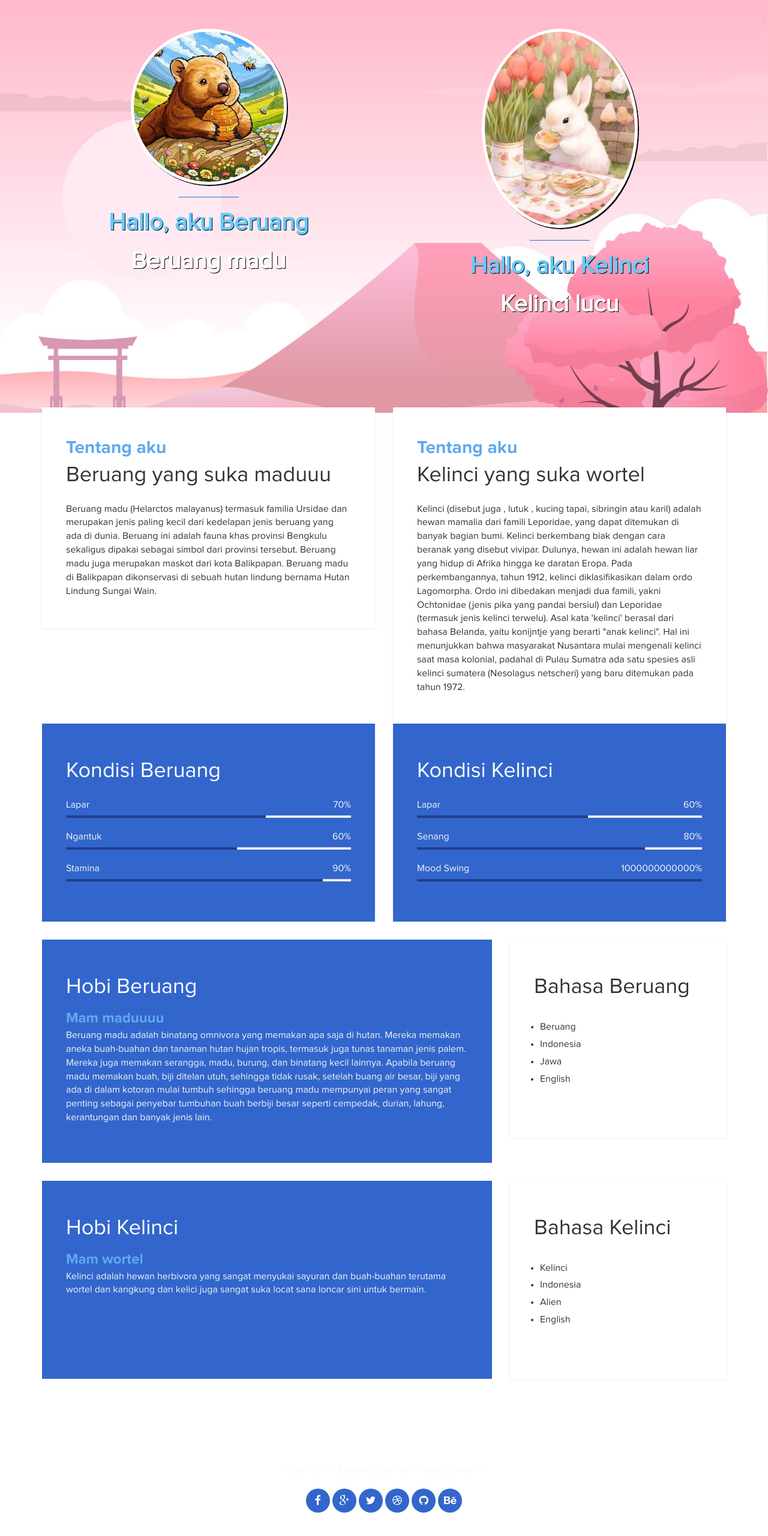
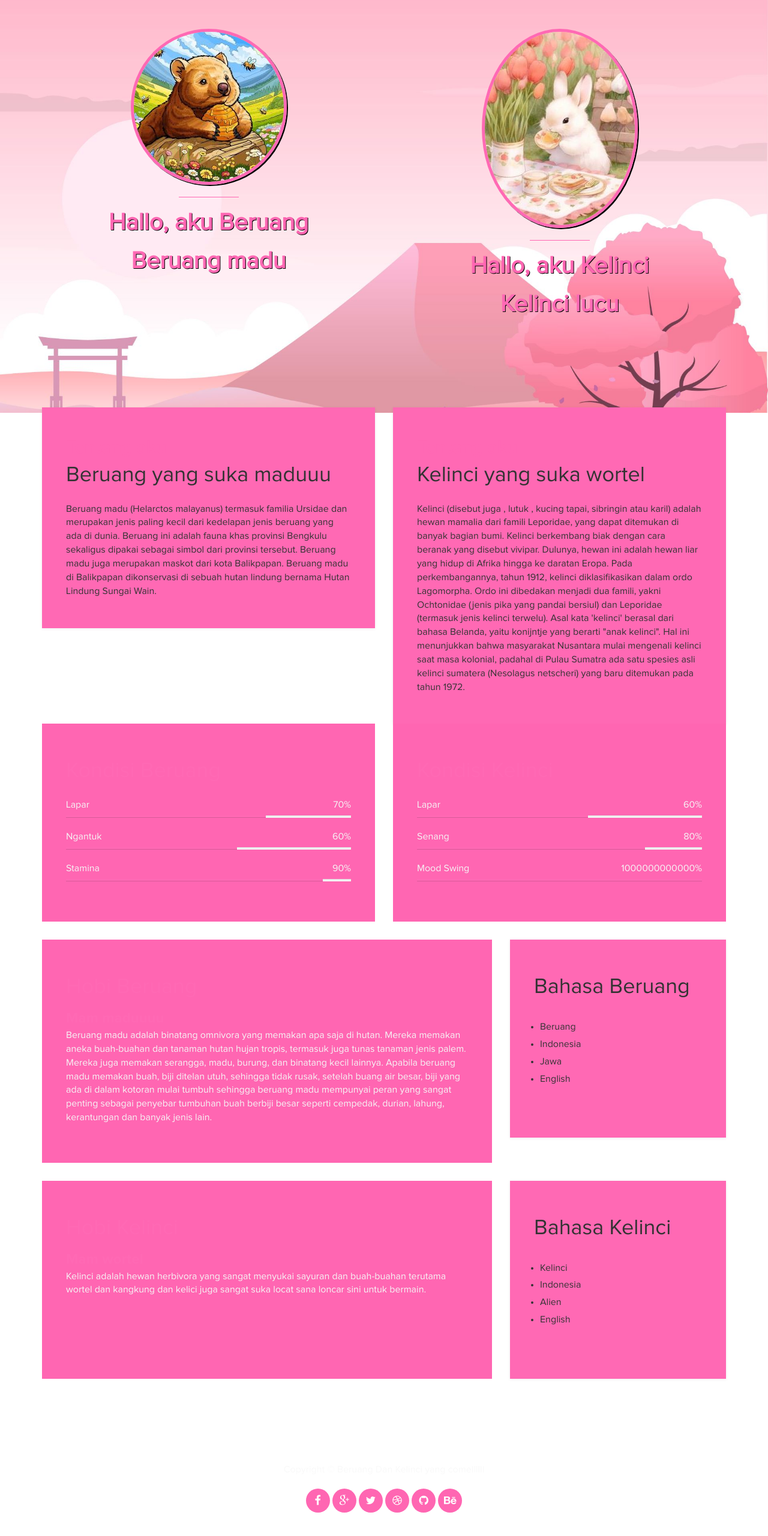
Before and after one commit to Dedirantogudhell/Pacarnya-Mas-Yang-Lucuuu, a plain HTML site: page index.html in a window 1280 px wide. Shown: the part 112-2672 px from the top of the page at 60% size. Drawn offline with Linux system fonts and the light colour scheme.

Commit message:
Update templatemo-blue.css

```diff
--- a/css/templatemo-blue.css
+++ b/css/templatemo-blue.css
@@ -32,7 +32,7 @@ h2 {
 .accent {
   font-family: 'Proxima Bold';
   line-height: 14px;
-  color: #60A9F0;
+  color: #ff69b4; /* Pink cerah */
 }
 
 .bold {
@@ -40,7 +40,7 @@ h2 {
 }
 
 .tm-border {
-	border: 5px solid #fff;
+	border: 5px solid #ff69b4; /* Pink cerah untuk border gambar */
 	box-shadow: 2px 2px #000;
 }
 
@@ -49,11 +49,11 @@ h2 {
 }
 
 .tm-title {
-	color: #66CCFF;
+	color: #ff66b2; /* Morph pink */
 }
 
 .white {
-  color: #fff;
+  color: #ff69b4; /* Pink cerah */
 }
 
 .about,.skills,
@@ -102,7 +102,7 @@ h2 {
   background: none repeat scroll 0 0 #f9f9f9;
 }
 .sk-spinner-wordpress.sk-spinner {
-  background-color: #3366CC;
+  background-color: #ff66b2; /* Morph pink untuk background spinner */
   width: 30px;
   height: 30px;
   border-radius: 30px;
@@ -111,7 +111,7 @@ h2 {
           animation: sk-innerCircle 1s linear infinite; }
 .sk-spinner-wordpress .sk-inner-circle {
   display: block;
-  background-color: #fff;
+  background-color: #ff69b4; /* Pink cerah untuk lingkaran dalam */
   width: 8px;
   height: 8px;
   position: absolute;
@@ -153,19 +153,19 @@ header h2 {
   padding-top: 40px;
 }
 header hr {
-  border-color: #3366CC;
+  border-color: #ff66b2; /* Morph pink untuk garis header */
   width: 100px;
 }
 
 /* about section */
 .about {
-  background: #fff;
+  background: #ff69b4; /* Pink cerah untuk background about */
   box-shadow: 0px 1px 5px rgba(50,50,50,0.08);
 }
 
 /* skills section */
 .skills {
-  background: #3366CC;
+  background: #ff66b2; /* Morph pink untuk background skills */
   color: #f5f5f5;
 }
 .skills .progress {
@@ -173,7 +173,7 @@ header hr {
   height: 4px;
 }
 .skills .progress .progress-bar-primary {
-  background: #204090;
+  background: #ff69b4; /* Pink cerah untuk progress bar */
 }
 .skills strong {
   display: inline-block;
@@ -183,7 +183,7 @@ header hr {
 
 /* education section */
 .education {
-  background: #3366CC;
+  background: #ff66b2; /* Morph pink untuk background education */
   color: #f5f5f5;
 }
 .education .education-content {
@@ -199,8 +199,8 @@ header hr {
 
 /* languages section */
 .languages {
-  background: #fff;
- box-shadow: 0px 1px 5px rgba(50,50,50,0.08);
+  background: #ff69b4; /* Pink cerah untuk background languages */
+  box-shadow: 0px 1px 5px rgba(50,50,50,0.08);
 }
 .languages ul {
   padding: 10px;
@@ -211,8 +211,8 @@ header hr {
 
 /* contact section */
 .contact {
-  background: #fff;
- box-shadow: 0px 1px 5px rgba(50,50,50,0.08);
+  background: #ff69b4; /* Pink cerah untuk background contact */
+  box-shadow: 0px 1px 5px rgba(50,50,50,0.08);
 }
 .contact .fa {
   padding-right: 6px;
@@ -220,7 +220,7 @@ header hr {
 
 /* experience section */
 .experience {
-  background: #3366CC;
+  background: #ff66b2; /* Morph pink untuk background experience */
   color: #f5f5f5;
 }
 .experience .experience-content {
@@ -252,7 +252,7 @@ footer {
   list-style: none;
 }
 .social-icons li a {
-  background: #3366CC;
+  background: #ff66b2; /* Morph pink untuk ikon sosial */
   border-radius: 50%;
   color: #fff;
   text-decoration: none;
```
